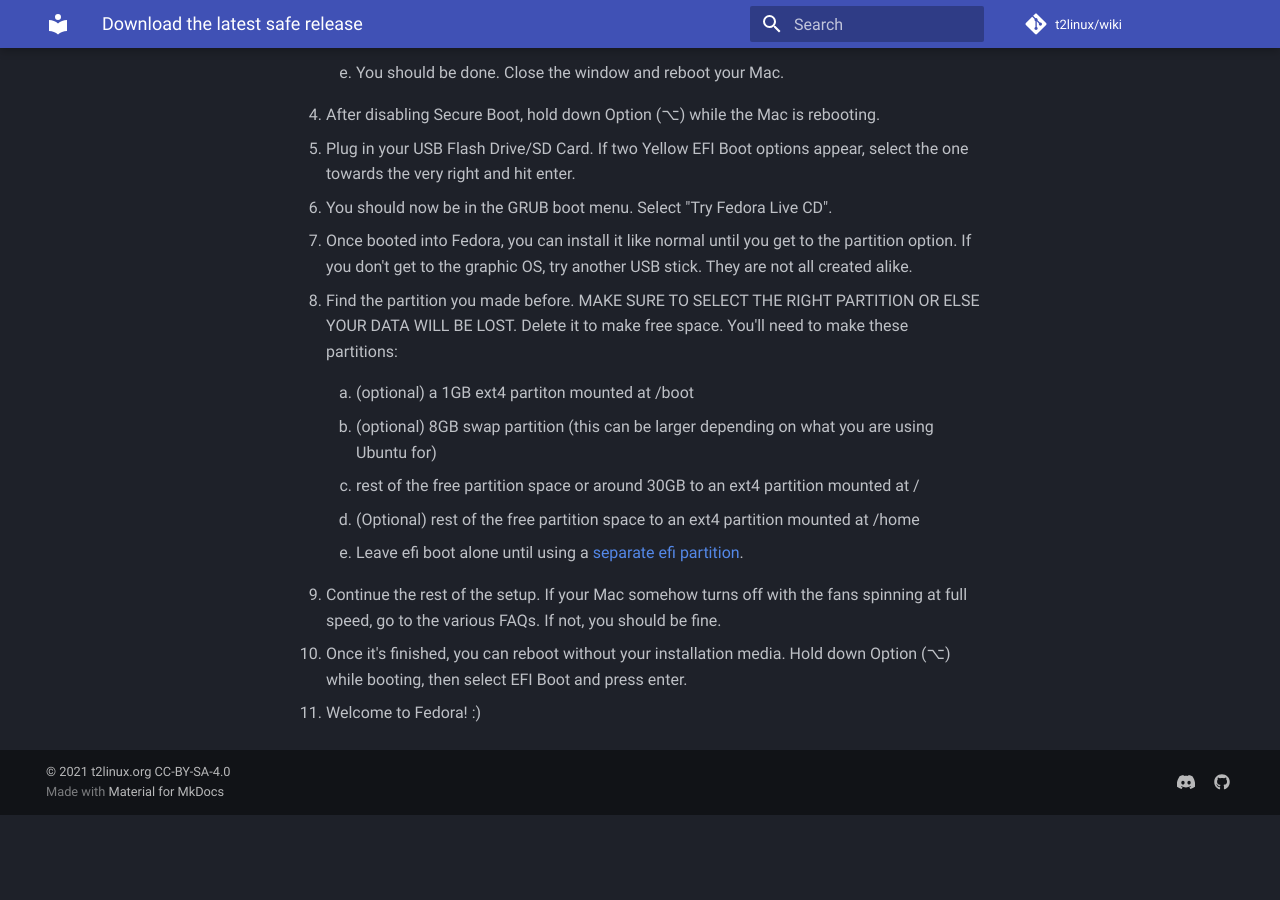
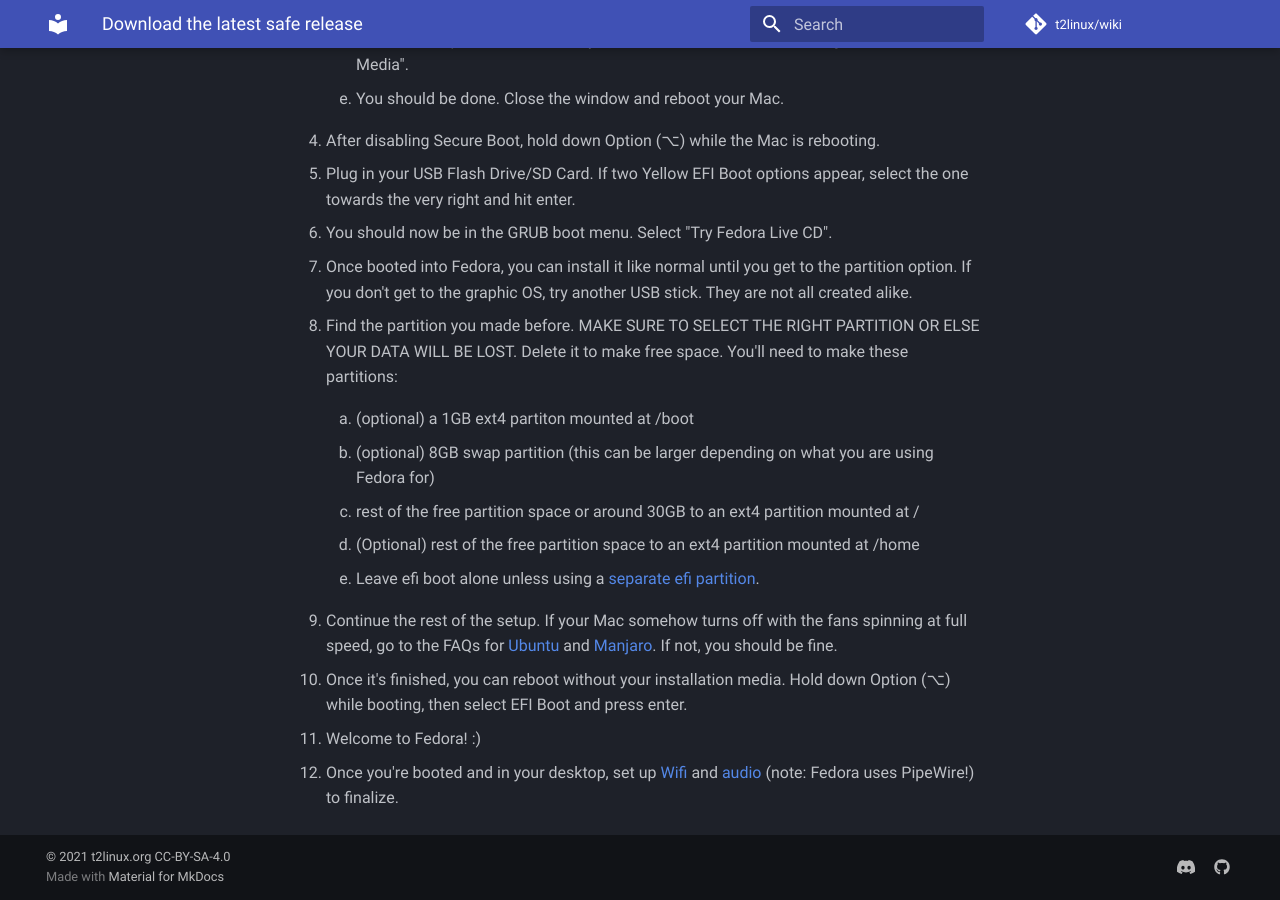
Before and after one commit to t2linux/wiki, an MkDocs documentation site: the page built from docs/distributions/fedora/installation.md, in a window 1280 px wide and 900 px high, scrolled down 1007 px. Built offline with MkDocs 1.6.1 and Material for MkDocs 9.7.7, drawn with Linux system fonts in a browser that asks for light colours; comment, search, counter and statistics services are not loaded; before the commit the page ends 1822 px from its top, so only the background shows below that; some of the changed text lies outside the part shown.

Commit message:
feedback from PR https://github.com/t2linux/wiki/pull/179 implemented

```diff
--- a/docs/distributions/fedora/installation.md
+++ b/docs/distributions/fedora/installation.md
@@ -1,16 +1,16 @@
 # Download the latest safe release
 
-Thanks so Mike for building. Download here. [https://github.com/mikeeq/mbp-fedora](https://github.com/mikeeq/mbp-fedora)
+Thanks so Mike for building. You can download a live iso [here](https://github.com/mikeeq/mbp-fedora)
 
 # Hardware Requirements
 
 -   USB-C to Ethernet adapter
     -   This isn't required, and you can use a USB WiFi Adapter instead.
--   USB-C to USB adapter
+-   USB-C to USB adapter. Important: different USB-C to USB adapters work differently - if you're stuck before getting to the graphical UI during boot this may be the problem.
 
 # Install Procedure
 
-(These instructions are reused from the Manjaro installation guide)
+(These instructions are re-used from the Manjaro installation guide)
 
 1. In order to install Fedora, you'll need to partition your SSD. You can use Disk Utility and a recommended amount is over 64 GB. If you have a Bootcamp install, you don't have to uninstall it. Make sure to have two partitions when you're done (Linux partition and macOS partition).
 2. Flash the downloaded iso to a USB Flash Drive, or even an SD Card. Use [Balena Etcher](https://www.balena.io/etcher/) for a gui option, command line option is dd.
@@ -34,14 +34,15 @@ Thanks so Mike for building. Download here. [https://github.com/mikeeq/mbp-fedor
 
     1. (optional) a 1GB ext4 partiton mounted at /boot
 
-    2. (optional) 8GB swap partition (this can be larger depending on what you are using Ubuntu for)
+    2. (optional) 8GB swap partition (this can be larger depending on what you are using Fedora for)
 
     3. rest of the free partition space or around 30GB to an ext4 partition mounted at /
 
     4. (Optional) rest of the free partition space to an ext4 partition mounted at /home
 
-    5. Leave efi boot alone until using a [separate efi partition](https://wiki.t2linux.org/guides/windows/#using-seperate-efi-partitions).
+    5. Leave efi boot alone unless using a [separate efi partition](https://wiki.t2linux.org/guides/windows/#using-seperate-efi-partitions).
 
-9. Continue the rest of the setup. If your Mac somehow turns off with the fans spinning at full speed, go to the various FAQs. If not, you should be fine.
+9. Continue the rest of the setup. If your Mac somehow turns off with the fans spinning at full speed, go to the FAQs for [Ubuntu](https://wiki.t2linux.org/distributions/ubuntu/faq/) and [Manjaro](https://wiki.t2linux.org/distributions/manjaro/faq/). If not, you should be fine.
 10. Once it's finished, you can reboot without your installation media. Hold down Option (⌥) while booting, then select EFI Boot and press enter.
 11. Welcome to Fedora! :)
+12. Once you're booted and in your desktop, set up [Wifi](https://wiki.t2linux.org/guides/wifi/) and [audio](https://wiki.t2linux.org/guides/audio-config/) (note: Fedora uses PipeWire!) to finalize.
```
Also changed, not shown: docs/distributions/fedora/faq.md (+5 -1 lines), docs/distributions/overview.md (+1 -1 lines).
